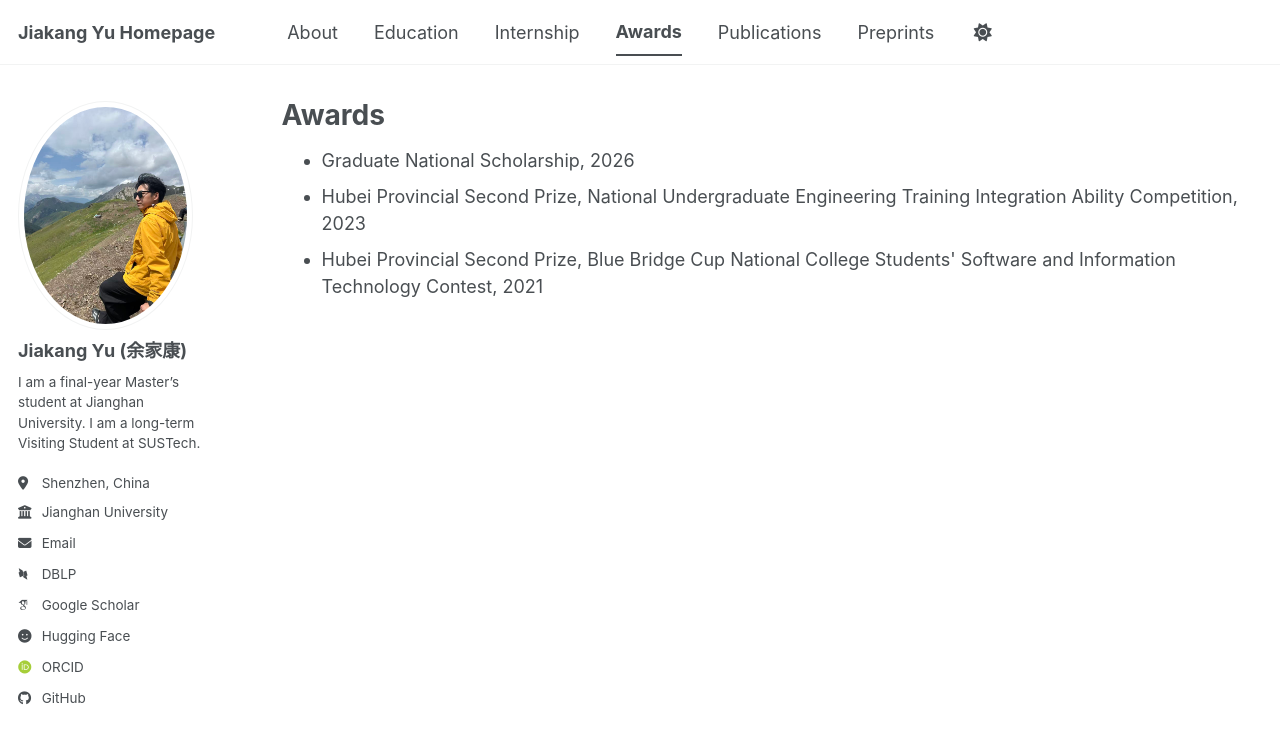
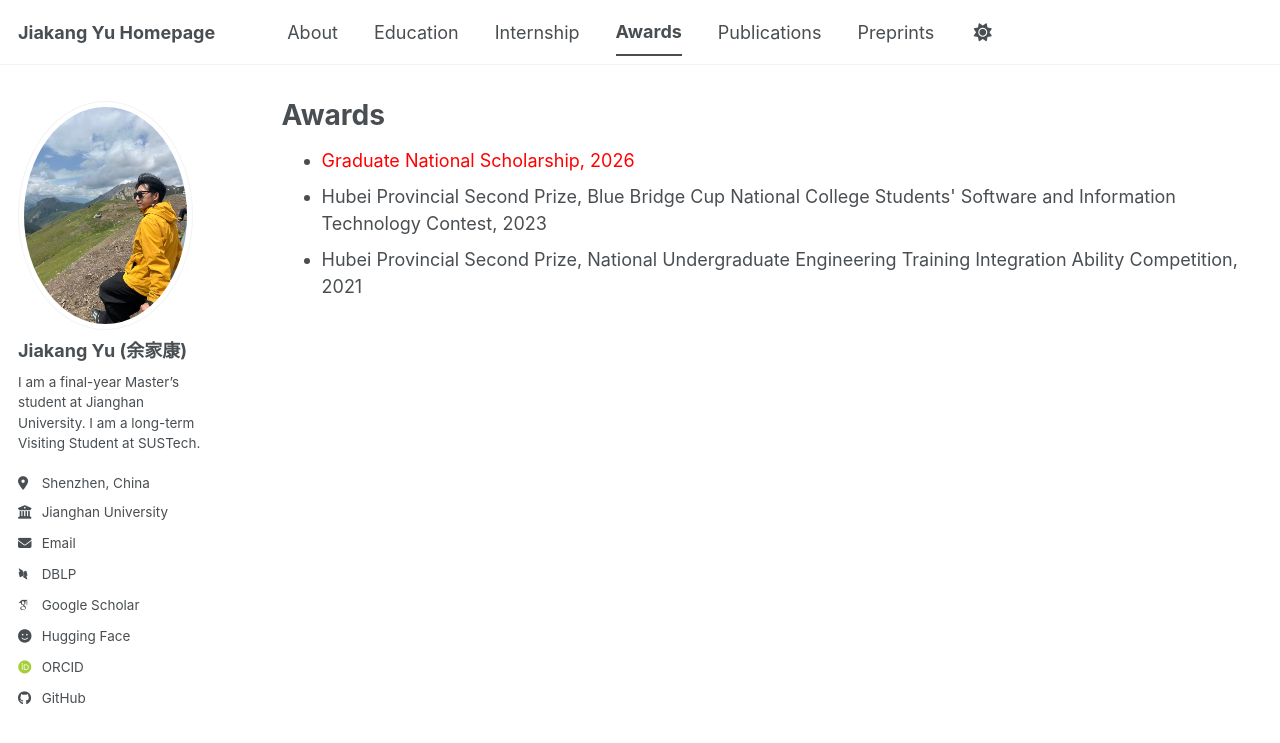
Before and after one commit to kaka-yjk/kaka-yjk.github.io, a Jekyll site: the page built from _pages/awards.html, in a window 1280 px wide. Shown: the top 743 px of the page. Built offline with Jekyll 4.4.1, drawn with Linux system fonts in a browser that asks for light colours; some web fonts are replaced; a script bundle is joined from its source files by our own code; library files that are not in the unit come from our copies.

Commit message:
Fix award years and highlight National Scholarship in red

```diff
--- a/_pages/awards.html
+++ b/_pages/awards.html
@@ -6,7 +6,7 @@ author_profile: true
 ---
 
 <ul>
-  <li>Graduate National Scholarship, 2026</li>
-  <li>Hubei Provincial Second Prize, National Undergraduate Engineering Training Integration Ability Competition, 2023</li>
-  <li>Hubei Provincial Second Prize, Blue Bridge Cup National College Students' Software and Information Technology Contest, 2021</li>
+  <li><span style="color: red;">Graduate National Scholarship, 2026</span></li>
+  <li>Hubei Provincial Second Prize, Blue Bridge Cup National College Students' Software and Information Technology Contest, 2023</li>
+  <li>Hubei Provincial Second Prize, National Undergraduate Engineering Training Integration Ability Competition, 2021</li>
 </ul>
```
